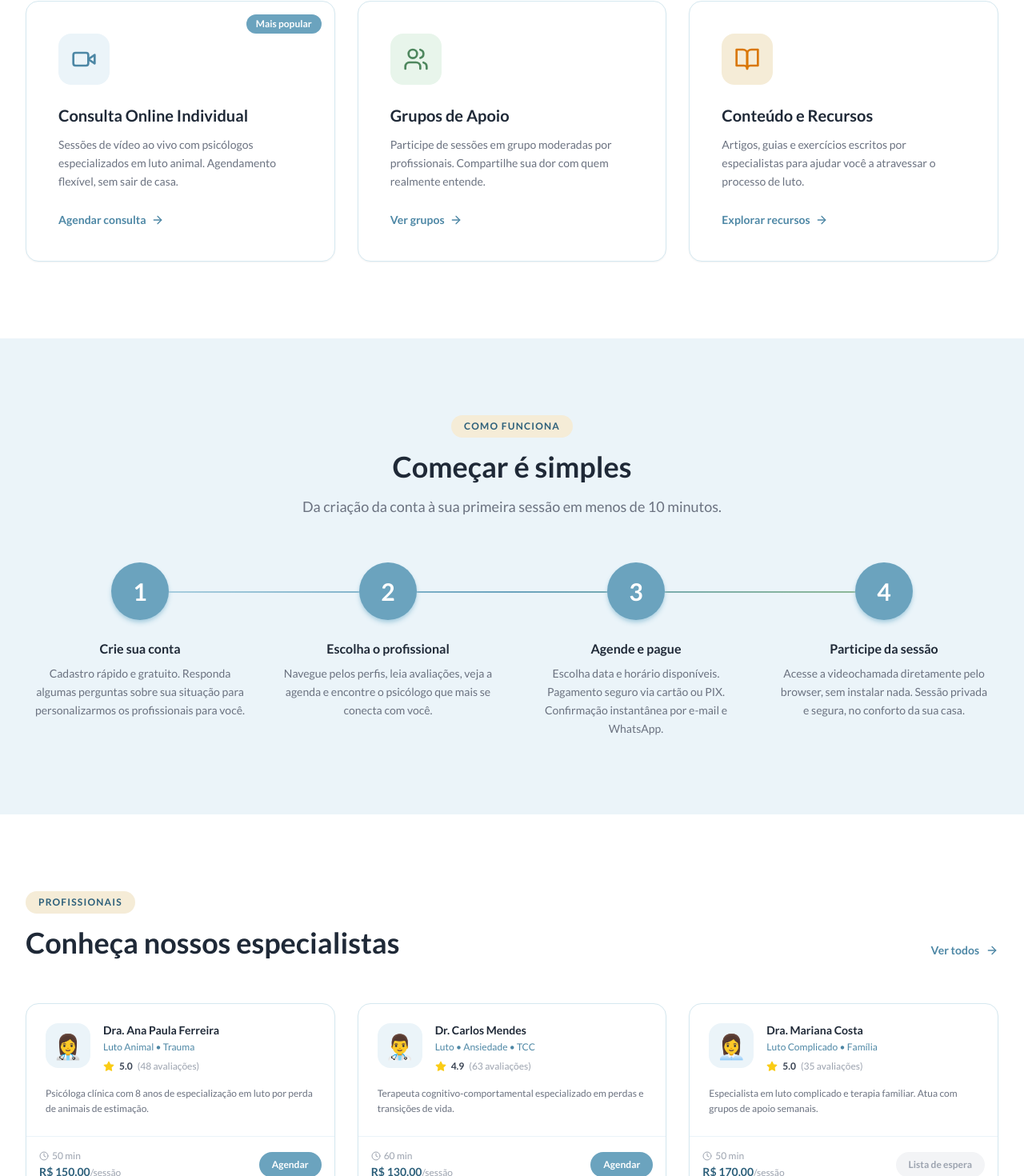
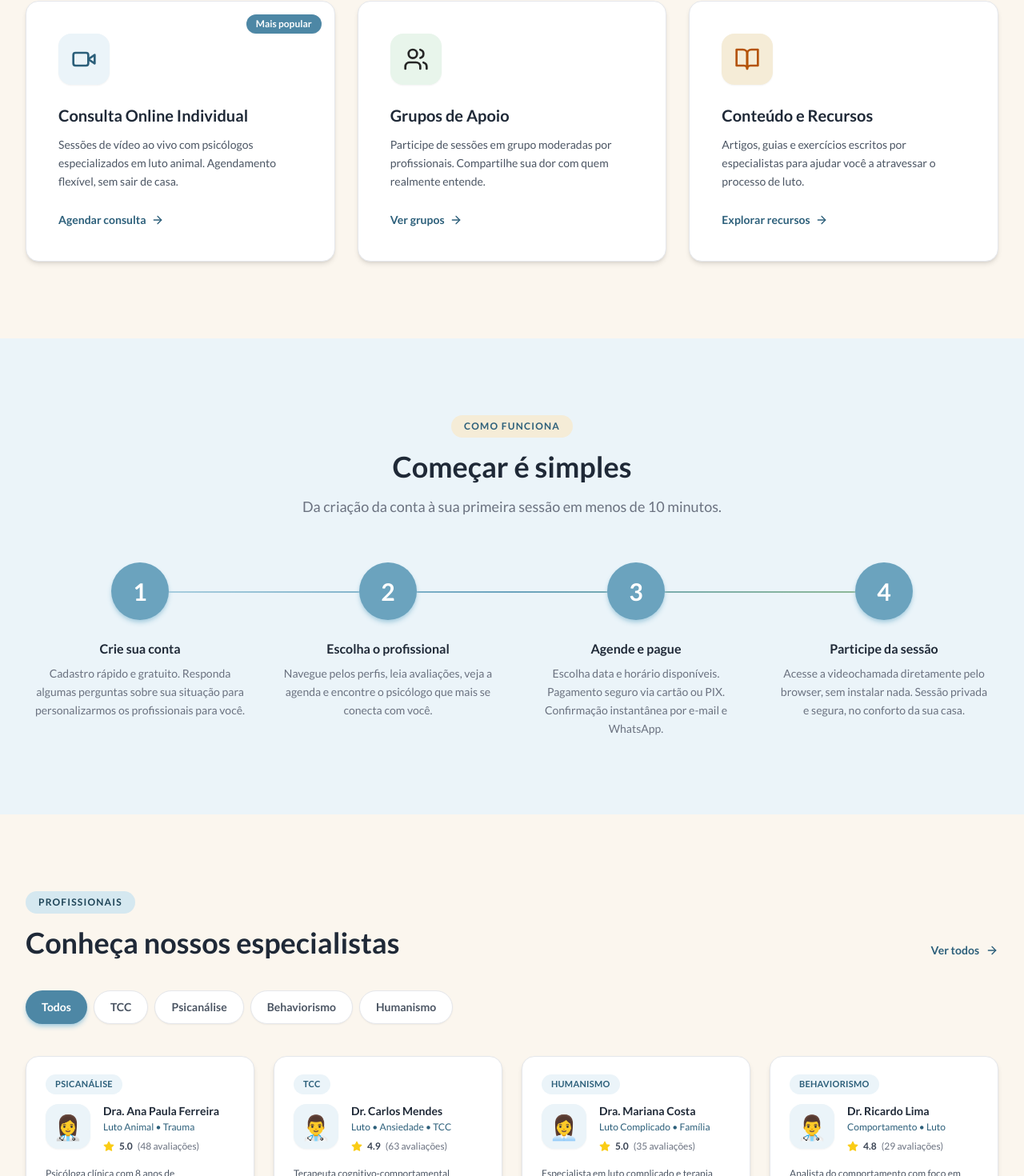
Before and after one commit to davidledson-cpu/petapoio, a Next.js app: page / in a window 1280 px wide. Shown: the part 1168-2638 px from the top of the page at 80% size. Built offline with nearby package versions, Linux system fonts and the light colour scheme; no server answers; a web font is replaced by a local one.

Commit message:
feat: Add approach filters, UI contrast fixes, FAQ updates

```diff
--- a/components/home/featured-professionals.tsx
+++ b/components/home/featured-professionals.tsx
@@ -1,6 +1,17 @@
+'use client'
+
 import Link from 'next/link'
 import { Star, Clock, ArrowRight } from 'lucide-react'
 import { formatCurrency } from '@/lib/utils'
+import { useState } from 'react'
+
+const approachFilters = [
+  { key: 'todos', label: 'Todos' },
+  { key: 'tcc', label: 'TCC' },
+  { key: 'psicanalise', label: 'Psicanálise' },
+  { key: 'behaviorismo', label: 'Behaviorismo' },
+  { key: 'humanismo', label: 'Humanismo' },
+]
 
 // Static featured professionals for the landing page
 const professionals = [
@@ -8,6 +19,8 @@ const professionals = [
     id: '1',
     name: 'Dra. Ana Paula Ferreira',
     specialty: 'Luto Animal • Trauma',
+    approach: 'psicanalise',
+    approachLabel: 'Psicanálise',
     rating: 5.0,
     reviews: 48,
     price: 150,
@@ -20,6 +33,8 @@ const professionals = [
     id: '2',
     name: 'Dr. Carlos Mendes',
     specialty: 'Luto • Ansiedade • TCC',
+    approach: 'tcc',
+    approachLabel: 'TCC',
     rating: 4.9,
     reviews: 63,
     price: 130,
@@ -32,6 +47,8 @@ const professionals = [
     id: '3',
     name: 'Dra. Mariana Costa',
     specialty: 'Luto Complicado • Família',
+    approach: 'humanismo',
+    approachLabel: 'Humanismo',
     rating: 5.0,
     reviews: 35,
     price: 170,
@@ -40,15 +57,35 @@ const professionals = [
     available: false,
     bio: 'Especialista em luto complicado e terapia familiar. Atua com grupos de apoio semanais.',
   },
+  {
+    id: '4',
+    name: 'Dr. Ricardo Lima',
+    specialty: 'Comportamento • Luto',
+    approach: 'behaviorismo',
+    approachLabel: 'Behaviorismo',
+    rating: 4.8,
+    reviews: 29,
+    price: 140,
+    duration: 50,
+    avatar: '👨‍⚕️',
+    available: true,
+    bio: 'Analista do comportamento com foco em estratégias práticas para lidar com a perda de pets.',
+  },
 ]
 
 export function FeaturedProfessionals() {
+  const [activeFilter, setActiveFilter] = useState('todos')
+
+  const filtered = activeFilter === 'todos'
+    ? professionals
+    : professionals.filter(p => p.approach === activeFilter)
+
   return (
-    <section className="py-24 bg-white">
+    <section className="py-24 bg-petbeige-50">
       <div className="container">
-        <div className="flex items-end justify-between mb-14">
+        <div className="flex flex-col md:flex-row md:items-end justify-between mb-10">
           <div>
-            <span className="inline-block px-4 py-1.5 rounded-full bg-petbeige-100 text-petblue-600 text-xs font-bold uppercase tracking-widest mb-4">
+            <span className="inline-block px-4 py-1.5 rounded-full bg-petblue-100 text-petblue-700 text-xs font-bold uppercase tracking-widest mb-4">
               Profissionais
             </span>
             <h2 className="font-serif text-4xl font-bold text-gray-800">
@@ -57,51 +94,86 @@ export function FeaturedProfessionals() {
           </div>
           <Link
             href="/profissionais"
-            className="hidden md:flex items-center gap-2 text-sm font-bold text-petblue-500 hover:gap-3 transition-all"
+            className="hidden md:flex items-center gap-2 text-sm font-bold text-petblue-600 hover:gap-3 transition-all"
           >
             Ver todos <ArrowRight className="w-4 h-4" />
           </Link>
         </div>
 
-        <div className="grid md:grid-cols-3 gap-7">
-          {professionals.map((pro) => (
-            <div key={pro.id} className="bg-white rounded-2xl border border-petblue-100 shadow-sm card-hover overflow-hidden">
+        {/* Approach Filter Tabs */}
+        <div className="flex flex-wrap gap-2 mb-10">
+          {approachFilters.map((filter) => (
+            <button
+              key={filter.key}
+              onClick={() => setActiveFilter(filter.key)}
+              className={`px-5 py-2.5 rounded-full text-sm font-semibold transition-all duration-200 ${
+                activeFilter === filter.key
+                  ? 'bg-petblue-500 text-white shadow-md shadow-petblue-200'
+                  : 'bg-white text-gray-600 border border-gray-200 hover:border-petblue-300 hover:text-petblue-600 shadow-sm'
+              }`}
+            >
+              {filter.label}
+            </button>
+          ))}
+        </div>
+
+        <div className="grid md:grid-cols-2 lg:grid-cols-3 xl:grid-cols-4 gap-6">
+          {filtered.map((pro) => (
+            <div
+              key={pro.id}
+              className="bg-white rounded-2xl border border-gray-200 shadow-md hover:shadow-xl card-hover overflow-hidden transition-shadow duration-300"
+            >
+              {/* Approach Badge */}
+              <div className="px-6 pt-5">
+                <span className="inline-block px-3 py-1 rounded-full bg-petblue-50 text-petblue-600 text-[11px] font-bold uppercase tracking-wide">
+                  {pro.approachLabel}
+                </span>
+              </div>
+
               {/* Header */}
-              <div className="p-6 border-b border-petblue-50">
+              <div className="p-6 pt-3 border-b border-gray-100">
                 <div className="flex items-start gap-4">
-                  <div className="w-14 h-14 rounded-2xl bg-petblue-50 flex items-center justify-center text-3xl flex-shrink-0">
+                  <div className="w-14 h-14 rounded-2xl bg-petblue-50 flex items-center justify-center text-3xl flex-shrink-0 shadow-sm">
                     {pro.avatar}
                   </div>
                   <div className="flex-1 min-w-0">
-                    <h3 className="font-bold text-gray-800 text-sm leading-tight">{pro.name}</h3>
-                    <p className="text-xs text-petblue-500 mt-1">{pro.specialty}</p>
+                    <h3 className="font-bold text-gray-800 text-sm leading-tight">
+                      {pro.name}
+                    </h3>
+                    <p className="text-xs text-petblue-600 mt-1 font-medium">{pro.specialty}</p>
                     <div className="flex items-center gap-1.5 mt-2">
                       <Star className="w-3.5 h-3.5 fill-yellow-400 text-yellow-400" />
-                      <span className="text-xs font-bold text-gray-700">{pro.rating.toFixed(1)}</span>
-                      <span className="text-xs text-gray-400">({pro.reviews} avaliações)</span>
+                      <span className="text-xs font-bold text-gray-700">
+                        {pro.rating.toFixed(1)}
+                      </span>
+                      <span className="text-xs text-gray-500">
+                        ({pro.reviews} avaliações)
+                      </span>
                     </div>
                   </div>
                 </div>
-                <p className="text-xs text-gray-500 mt-4 leading-relaxed line-clamp-2">{pro.bio}</p>
+                <p className="text-xs text-gray-600 mt-4 leading-relaxed line-clamp-2">
+                  {pro.bio}
+                </p>
               </div>
 
               {/* Footer */}
-              <div className="p-4 flex items-center justify-between">
+              <div className="p-4 flex items-center justify-between bg-gray-50/50">
                 <div>
-                  <div className="text-xs text-gray-400 flex items-center gap-1">
-                    <Clock className="w-3 h-3" />
-                    {pro.duration} min
+                  <div className="text-xs text-gray-500 flex items-center gap-1 font-medium">
+                    <Clock className="w-3 h-3" /> {pro.duration} min
                   </div>
-                  <div className="font-bold text-petblue-600 text-sm mt-0.5">
-                    {formatCurrency(pro.price)}<span className="text-gray-400 font-normal text-xs">/sessão</span>
+                  <div className="font-bold text-petblue-700 text-sm mt-0.5">
+                    {formatCurrency(pro.price)}
+                    <span className="text-gray-500 font-normal text-xs">/sessão</span>
                   </div>
                 </div>
                 <Link
                   href={`/profissionais/${pro.id}`}
                   className={`px-4 py-2 rounded-full text-xs font-bold transition-all ${
                     pro.available
-                      ? 'bg-petblue-400 text-white hover:bg-petblue-500'
-                      : 'bg-gray-100 text-gray-400 cursor-default'
+                      ? 'bg-petblue-500 text-white hover:bg-petblue-600 shadow-sm'
+                      : 'bg-gray-100 text-gray-500 cursor-default'
                   }`}
                 >
                   {pro.available ? 'Agendar' : 'Lista de espera'}
@@ -111,10 +183,18 @@ export function FeaturedProfessionals() {
           ))}
         </div>
 
+        {filtered.length === 0 && (
+          <div className="text-center py-12">
+            <p className="text-gray-500 text-sm">
+              Nenhum profissional encontrado com esta abordagem. Tente outro filtro.
+            </p>
+          </div>
+        )}
+
         <div className="text-center mt-10 md:hidden">
           <Link
             href="/profissionais"
-            className="inline-flex items-center gap-2 px-6 py-3 rounded-full border-2 border-petblue-400 text-petblue-500 font-bold text-sm hover:bg-petblue-50"
+            className="inline-flex items-center gap-2 px-6 py-3 rounded-full border-2 border-petblue-500 text-petblue-600 font-bold text-sm hover:bg-petblue-50 shadow-sm"
           >
             Ver todos os profissionais <ArrowRight className="w-4 h-4" />
           </Link>
--- a/components/home/services.tsx
+++ b/components/home/services.tsx
@@ -5,9 +5,10 @@ const services = [
   {
     icon: Video,
     color: 'bg-petblue-50',
-    iconColor: 'text-petblue-500',
+    iconColor: 'text-petblue-600',
     title: 'Consulta Online Individual',
-    description: 'Sessões de vídeo ao vivo com psicólogos especializados em luto animal. Agendamento flexível, sem sair de casa.',
+    description:
+      'Sessões de vídeo ao vivo com psicólogos especializados em luto animal. Agendamento flexível, sem sair de casa.',
     link: '/profissionais',
     linkLabel: 'Agendar consulta',
     badge: 'Mais popular',
@@ -15,18 +16,20 @@ const services = [
   {
     icon: Users,
     color: 'bg-petgreen-50',
-    iconColor: 'text-petgreen-500',
+    iconColor: 'text-petgreen-600',
     title: 'Grupos de Apoio',
-    description: 'Participe de sessões em grupo moderadas por profissionais. Compartilhe sua dor com quem realmente entende.',
+    description:
+      'Participe de sessões em grupo moderadas por profissionais. Compartilhe sua dor com quem realmente entende.',
     link: '/profissionais?tipo=grupo',
     linkLabel: 'Ver grupos',
   },
   {
     icon: BookOpen,
     color: 'bg-petbeige-100',
-    iconColor: 'text-amber-600',
+    iconColor: 'text-amber-700',
     title: 'Conteúdo e Recursos',
-    description: 'Artigos, guias e exercícios escritos por especialistas para ajudar você a atravessar o processo de luto.',
+    description:
+      'Artigos, guias e exercícios escritos por especialistas para ajudar você a atravessar o processo de luto.',
     link: '/recursos',
     linkLabel: 'Explorar recursos',
   },
@@ -34,17 +37,18 @@ const services = [
 
 export function ServicesSection() {
   return (
-    <section id="servicos" className="py-24 bg-white">
+    <section id="servicos" className="py-24 bg-petbeige-50">
       <div className="container">
         <div className="text-center mb-14">
-          <span className="inline-block px-4 py-1.5 rounded-full bg-petbeige-100 text-petblue-600 text-xs font-bold uppercase tracking-widest mb-4">
+          <span className="inline-block px-4 py-1.5 rounded-full bg-petblue-100 text-petblue-700 text-xs font-bold uppercase tracking-widest mb-4">
             Nossos Serviços
           </span>
           <h2 className="font-serif text-4xl font-bold text-gray-800 mb-4">
             Apoio completo na sua jornada
           </h2>
-          <p className="text-gray-500 text-lg max-w-xl mx-auto">
-            Desde a primeira consulta até a reconstrução, estamos com você em cada etapa do processo.
+          <p className="text-gray-600 text-lg max-w-xl mx-auto">
+            Desde a primeira consulta até a reconstrução, estamos com você em
+            cada etapa do processo.
           </p>
         </div>
 
@@ -52,29 +56,35 @@ export function ServicesSection() {
           {services.map((svc) => (
             <div
               key={svc.title}
-              className="relative bg-white rounded-2xl p-10 border border-petblue-100 shadow-sm card-hover group overflow-hidden"
+              className="relative bg-white rounded-2xl p-10 border border-gray-200 shadow-md hover:shadow-xl card-hover group overflow-hidden transition-shadow duration-300"
             >
               {svc.badge && (
-                <div className="absolute top-4 right-4 px-3 py-1 rounded-full bg-petblue-400 text-white text-xs font-bold">
+                <div className="absolute top-4 right-4 px-3 py-1 rounded-full bg-petblue-500 text-white text-xs font-bold shadow-sm">
                   {svc.badge}
                 </div>
               )}
+
               {/* Top accent bar */}
               <div className="absolute top-0 left-0 right-0 h-1 bg-petblue-400 opacity-0 group-hover:opacity-100 transition-opacity" />
 
-              <div className={`w-16 h-16 rounded-2xl ${svc.color} flex items-center justify-center mb-6`}>
+              <div
+                className={`w-16 h-16 rounded-2xl ${svc.color} flex items-center justify-center mb-6 shadow-sm`}
+              >
                 <svc.icon className={`w-8 h-8 ${svc.iconColor}`} />
               </div>
 
-              <h3 className="font-serif text-xl font-bold text-gray-800 mb-3">{svc.title}</h3>
-              <p className="text-gray-500 text-sm leading-relaxed mb-6">{svc.description}</p>
+              <h3 className="font-serif text-xl font-bold text-gray-800 mb-3">
+                {svc.title}
+              </h3>
+              <p className="text-gray-600 text-sm leading-relaxed mb-6">
+                {svc.description}
+              </p>
 
               <Link
                 href={svc.link}
-                className="inline-flex items-center gap-1.5 text-sm font-bold text-petblue-500 hover:gap-3 transition-all"
+                className="inline-flex items-center gap-1.5 text-sm font-bold text-petblue-600 hover:gap-3 transition-all"
               >
-                {svc.linkLabel}
-                <ArrowRight className="w-4 h-4" />
+                {svc.linkLabel} <ArrowRight className="w-4 h-4" />
               </Link>
             </div>
           ))}
```
Also changed, not shown: components/home/faq.tsx (+50 -13 lines).
